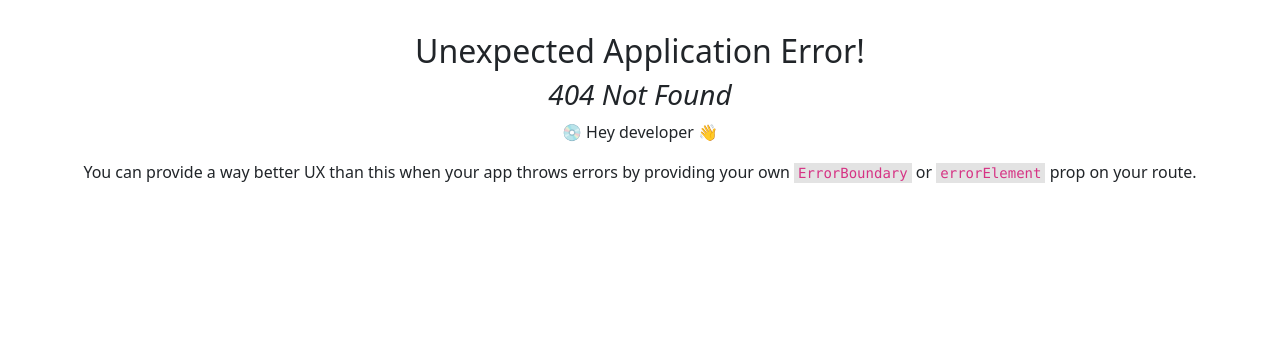
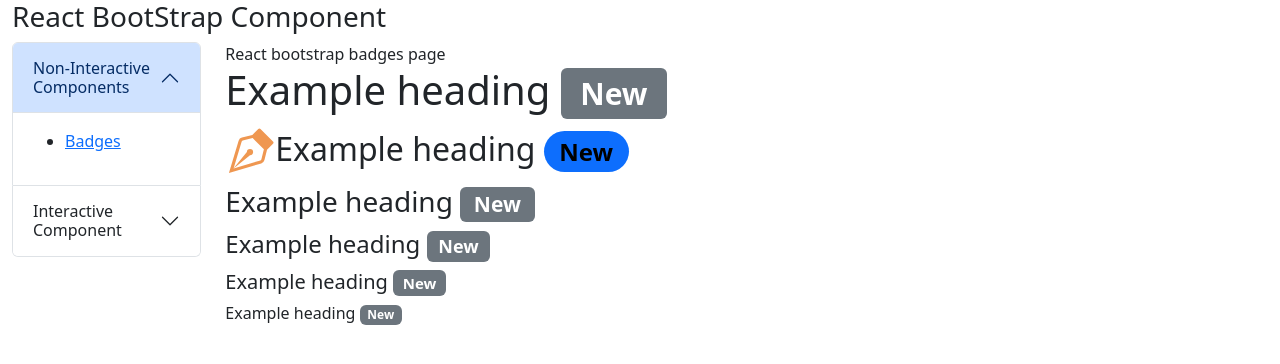
Before and after one commit to abhinav731996/ReactCalssIndixpert, a React (Vite) app: page /rb-badges in a window 1280 px wide. Before the commit this address had no page. Shown: the top 364 px of the page. Built offline with nearby package versions, Linux system fonts and the light colour scheme.

Commit message:
create RBLayout

```diff
--- a/package.json
+++ b/package.json
@@ -13,6 +13,7 @@
     "bootstrap": "^5.3.8",
     "react": "^19.2.0",
     "react-bootstrap": "^2.10.10",
+    "react-bootstrap-icons": "^1.11.6",
     "react-dom": "^19.2.0",
     "react-router-dom": "^7.13.0"
   },
--- a/src/App.jsx
+++ b/src/App.jsx
@@ -1,9 +1,10 @@
 import { useState } from 'react'
 import reactLogo from './assets/react.svg'
 import viteLogo from '/vite.svg'
-import './App.css'
+// import './App.css'
 import { RouterProvider } from 'react-router-dom'
-import { routes } from './routes/DataModeRoutes'
+// import { routes } from './routes/DataModeRoutes'
+import { routes } from './routes/RBRoutes'
 
 function App() {
 
--- a/src/layouts/AuthLayout.jsx
+++ b/src/layouts/AuthLayout.jsx
@@ -1,13 +1,15 @@
 import React from 'react'
+import { Container } from 'react-bootstrap'
 import { Outlet } from 'react-router-dom'
 
 const AuthLayout = () => {
   return (
     <div>
       <section className='bg-light p-3 p-md-4 p-xl-5'>
-        <div className="container">
+        <Container >
             <Outlet/>
-        </div>
+        </Container>
+
       </section>
     </div>
   )
--- /dev/null
+++ b/src/layouts/RBLayout.jsx
@@ -0,0 +1,44 @@
+import React from 'react'
+import { Accordion, Col, Container, Row } from 'react-bootstrap'
+import { NavLink, Outlet } from 'react-router-dom'
+
+const RBLayout = () => {
+  return (
+
+      <Container fluid>
+        <Row>
+          <Col><h3>React BootStrap Component</h3></Col>
+        </Row>
+        <Row>
+            <Col md={2}>
+              <Accordion defaultActiveKey="0">
+                  <Accordion.Item eventKey="0">
+                    <Accordion.Header>Non-Interactive Components</Accordion.Header>
+                  <Accordion.Body>
+                    <ul>
+                      <li><NavLink to="/rb-badges">Badges</NavLink></li>
+                    </ul>
+                  </Accordion.Body>
+                </Accordion.Item>
+                  <Accordion.Item eventKey="1">
+                    <Accordion.Header>Interactive Component</Accordion.Header>
+                  <Accordion.Body>
+                    <p>Lorem ipsum dolor sit amet consectetur adipisicing elit. Quia, mollitia esse exercitationem, laboriosam maxime, laborum cumque ab omnis cum voluptatum quasi non fugit repudiandae obcaecati. Beatae ducimus dolor culpa cupiditate.</p>
+                  </Accordion.Body>
+                </Accordion.Item>
+              </Accordion>
+
+            </Col>
+
+
+            <Col md={10}>
+              <Outlet/>
+            </Col>
+        </Row>
+      </Container>
+
+
+  )
+}
+
+export default RBLayout
--- /dev/null
+++ b/src/pages/react-bootstrap/RBBadges.jsx
@@ -0,0 +1,31 @@
+import React from 'react'
+import { Badge } from 'react-bootstrap'
+import { VectorPen } from 'react-bootstrap-icons'
+
+const RBBadges = () => {
+  return (
+    <div>
+      React bootstrap badges page
+      <h1>
+        Example heading <Badge bg="secondary">New</Badge>
+      </h1>
+      <h2> <VectorPen size={50} style={{fill:"rgba(238, 144, 68, 0.93)"}}/>
+        Example heading <Badge bg="primary" pill text='black'>New</Badge>
+      </h2>
+      <h3>
+        Example heading <Badge bg="secondary">New</Badge>
+      </h3>
+      <h4>
+        Example heading <Badge bg="secondary">New</Badge>
+      </h4>
+      <h5>
+        Example heading <Badge bg="secondary">New</Badge>
+      </h5>
+      <h6>
+        Example heading <Badge bg="secondary">New</Badge>
+      </h6>
+    </div>
+  )
+}
+
+export default RBBadges
--- /dev/null
+++ b/src/pages/react-bootstrap/RBHome.jsx
@@ -0,0 +1,12 @@
+import React from 'react'
+
+const RBHome = () => {
+  return (
+    <div>
+      React bootstap home
+
+    </div>
+  )
+}
+
+export default RBHome
```
Also changed, not shown: src/routes/RBRoutes.jsx (added, +18 -0 lines), 1 other file (tests, documents, lock files or other folders).
